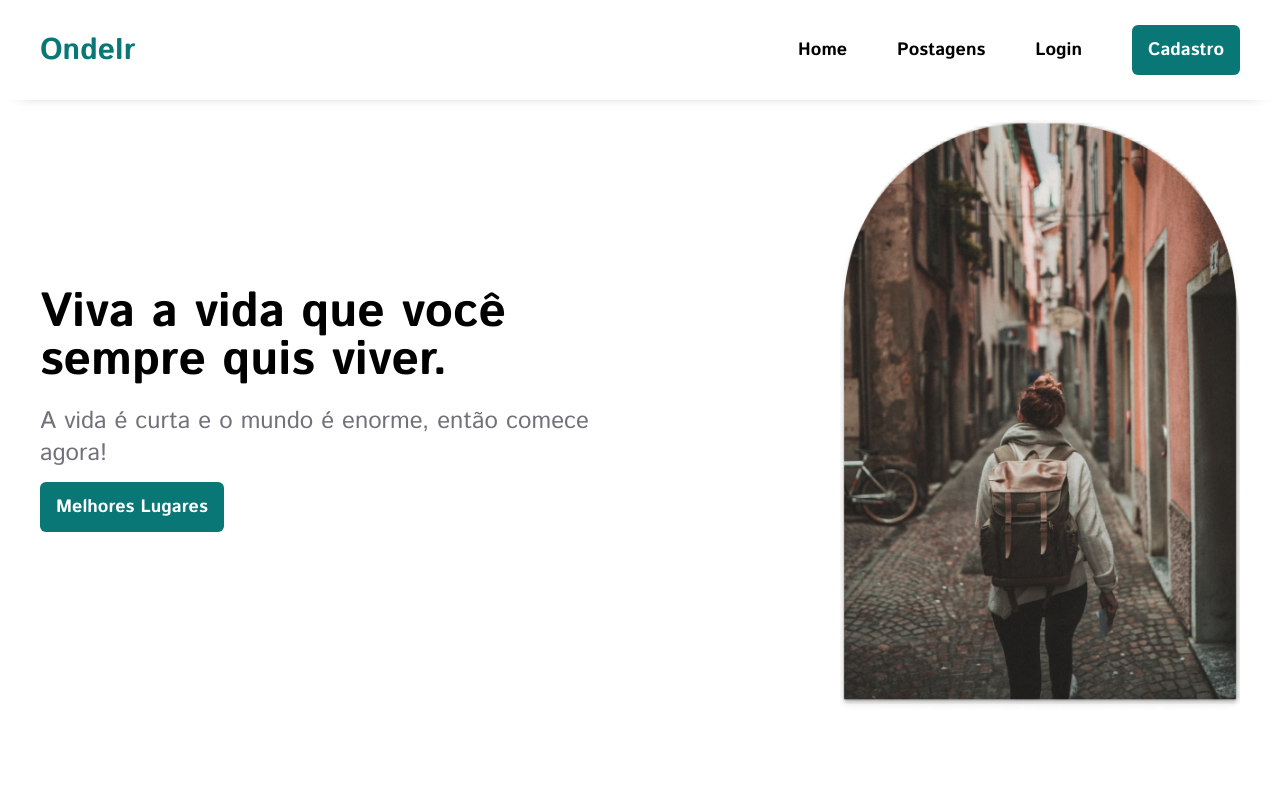
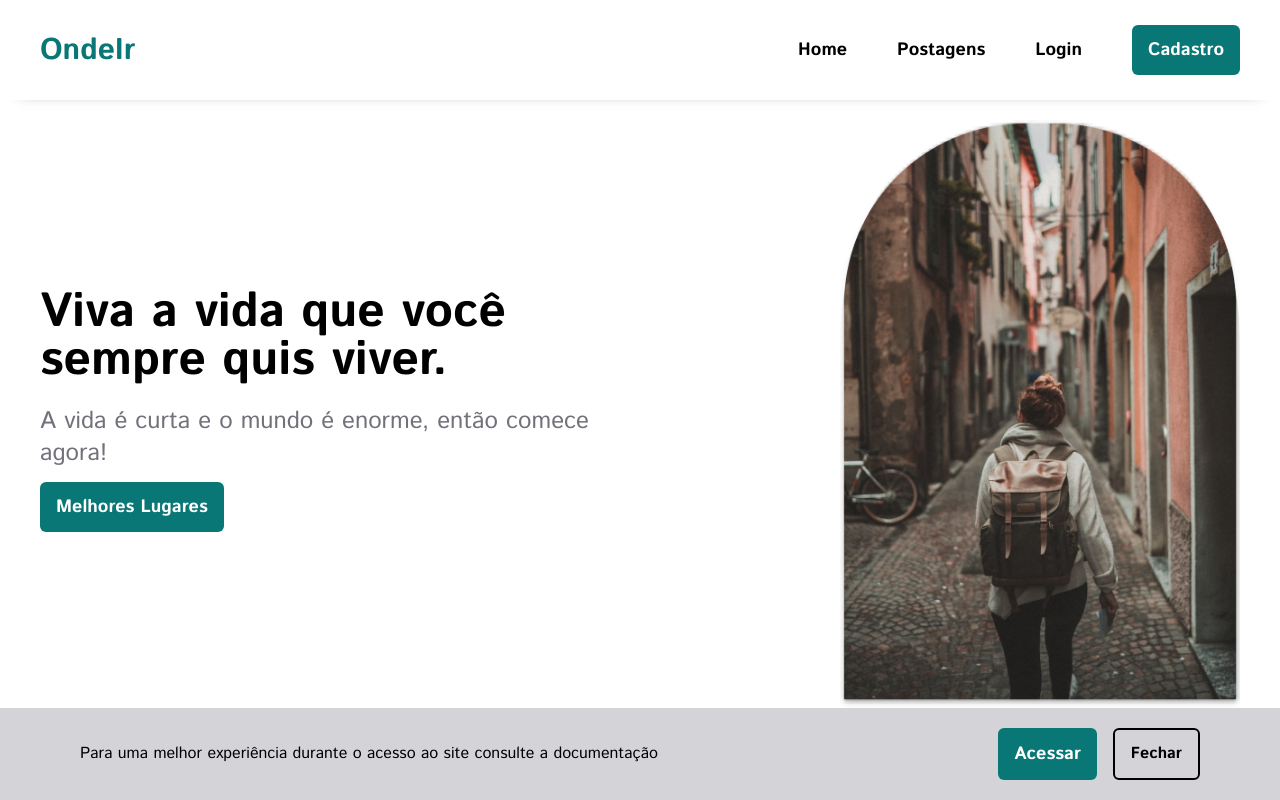
Before and after one commit to kiq17/ondeir-front, a React (Vite) app: page / in a window 1280 px wide. Shown: the top 800 px of the page. Built offline with nearby package versions, Linux system fonts and the light colour scheme; no server answers.

Commit message:
feat: disclaimer bar component

```diff
--- /dev/null
+++ b/src/components/DisclaimerBar/DisclaimerBar.tsx
@@ -0,0 +1,57 @@
+import { useEffect, useState } from "react";
+import { Link } from "react-router-dom";
+
+const DisclaimerBar = () => {
+  const [isOpen, setIsOpen] = useState<boolean>(true);
+
+  useEffect(() => {
+    const alreadyClick = localStorage.getItem("doc");
+
+    if (alreadyClick) {
+      const passedDays = +alreadyClick - new Date().getDate();
+      if (Math.abs(passedDays) > 7) {
+        setIsOpen(true);
+      } else {
+        setIsOpen(false);
+      }
+    }
+  }, []);
+
+  function handleClick() {
+    localStorage.setItem("doc", new Date().getDate().toString());
+    setIsOpen(false);
+  }
+
+  return (
+    <>
+      {isOpen ? (
+        <div className="flex items-center justify-between w-full gap-4 fixed bottom-0 bg-zinc-300 py-5 px-20">
+          <p>
+            Para uma melhor experiência durante o acesso ao site consulte a
+            documentação
+          </p>
+          <div className="flex items-center gap-4">
+            <Link
+              className="btn"
+              target="_blank"
+              to={"https://github.com/kiq17/ondeir-front"}
+            >
+              Acessar
+            </Link>
+            <button
+              className="py-3 px-4 font-bold border-2 border-black bg-transparent rounded-md"
+              type="button"
+              onClick={handleClick}
+            >
+              Fechar
+            </button>
+          </div>
+        </div>
+      ) : (
+        ""
+      )}
+    </>
+  );
+};
+
+export default DisclaimerBar;
--- a/src/index.css
+++ b/src/index.css
@@ -110,7 +110,6 @@ input[type=number] {
   }
 
   .menu-lista ul li a {
-    color: black;
     transition: .3s;
   }
 
--- a/src/pages/Home/index.tsx
+++ b/src/pages/Home/index.tsx
@@ -4,6 +4,7 @@ import Best from "../../components/BestSection/Best";
 import Footer from "../../components/Footer/Footer";
 import Header from "../../components/Header/Header";
 import Home from "../../components/HomeSection/Home";
+import DisclaimerBar from "../../components/DisclaimerBar/DisclaimerBar";
 
 const HomePage = () => {
 
@@ -30,6 +31,7 @@ const HomePage = () => {
             <About />
             <Best />
             <Footer />
+            <DisclaimerBar/>
         </>
     )
 }
--- a/src/pages/Posts/index.tsx
+++ b/src/pages/Posts/index.tsx
@@ -1,3 +1,4 @@
+import DisclaimerBar from "../../components/DisclaimerBar/DisclaimerBar";
 import Footer from "../../components/Footer/Footer";
 import Header from "../../components/Header/Header";
 import Posts from "../../components/Posts/Posts";
@@ -17,6 +18,7 @@ const PostsPage = () => {
             <Header links={linksObj} />
             <Posts />
             <Footer />
+            <DisclaimerBar/>
         </>
     )
 }
--- a/src/pages/Verification/index.tsx
+++ b/src/pages/Verification/index.tsx
@@ -4,6 +4,7 @@ import { useEffect, useState } from "react";
 import { useLocation, useNavigate, useParams } from "react-router-dom";
 import VerificationField from "../../components/VerificationField/VerificationField";
 import { checkCode, checkTemp, resendEmail } from "../../services/api";
+import { safeEmail } from "../../services/safeEmail";
 
 const VerficationPage = () => {
   const [otp, setOtp] = useState<string[]>([]);
@@ -77,7 +78,7 @@ const VerficationPage = () => {
         } */
 
     try {
-      if (location.state === "redefine") {
+      if (location.state.redefine) {
         const { data } = await checkCode({ otp: otpString });
         navigate(`/redefinir/${data.user}`);
         return;
@@ -111,7 +112,7 @@ const VerficationPage = () => {
         <h1 className="font-bold text-3xl text-gr text-center">OndeIr</h1>
         <h3 className="text-center font-normal text-lg">
           Digite o código que foi enviado para o email{" "}
-          <span className="font-bold">*****as@gmail.com</span>
+          <span className="font-bold">{safeEmail(location.state.email)}</span>
         </h3>
         <VerificationField handleOtp={(value) => setOtp(value)} />
         {error && <p className="self-end m-auto text-red-500">{error}</p>}
```
